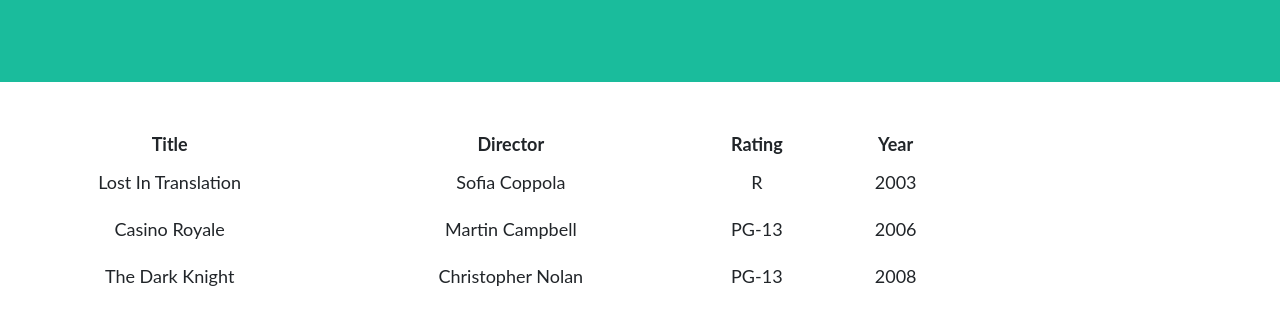
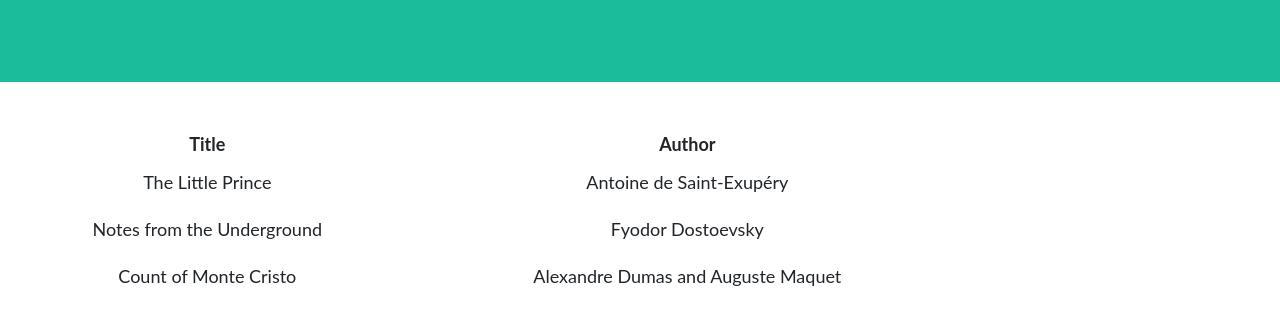
Before and after one commit to sylee15/github.io, a plain HTML site: page list.html in a window 1280 px wide. Shown: the part 270-594 px from the top of the page. Drawn offline with Linux system fonts and the light colour scheme.

Commit message:
updated json list

```diff
--- a/list_data.json
+++ b/list_data.json
@@ -1,22 +1,16 @@
 {
-	"movies": [
+	"books": [
 		{
-			"Title": "Lost In Translation",
-			"Director": "Sofia Coppola",
-			"Rating": "R",
-			"Year": "2003"
+			"Title": "The Little Prince",
+			"Author": "Antoine de Saint-Exupéry"
 		},
 		{
-			"Title": "Casino Royale",
-			"Director": "Martin Campbell",
-			"Rating": "PG-13",
-			"Year": "2006"
+			"Title": "Notes from the Underground",
+			"Author": "Fyodor Dostoevsky"
 		},
 		{
-			"Title": "The Dark Knight",
-			"Director": "Christopher Nolan",
-			"Rating": "PG-13",
-			"Year": "2008"
+			"Title": "Count of Monte Cristo",
+			"Author": "Alexandre Dumas and Auguste Maquet"
 		}
 	]
 }
```
Also changed, not shown: index.html (+1 -1 lines).
